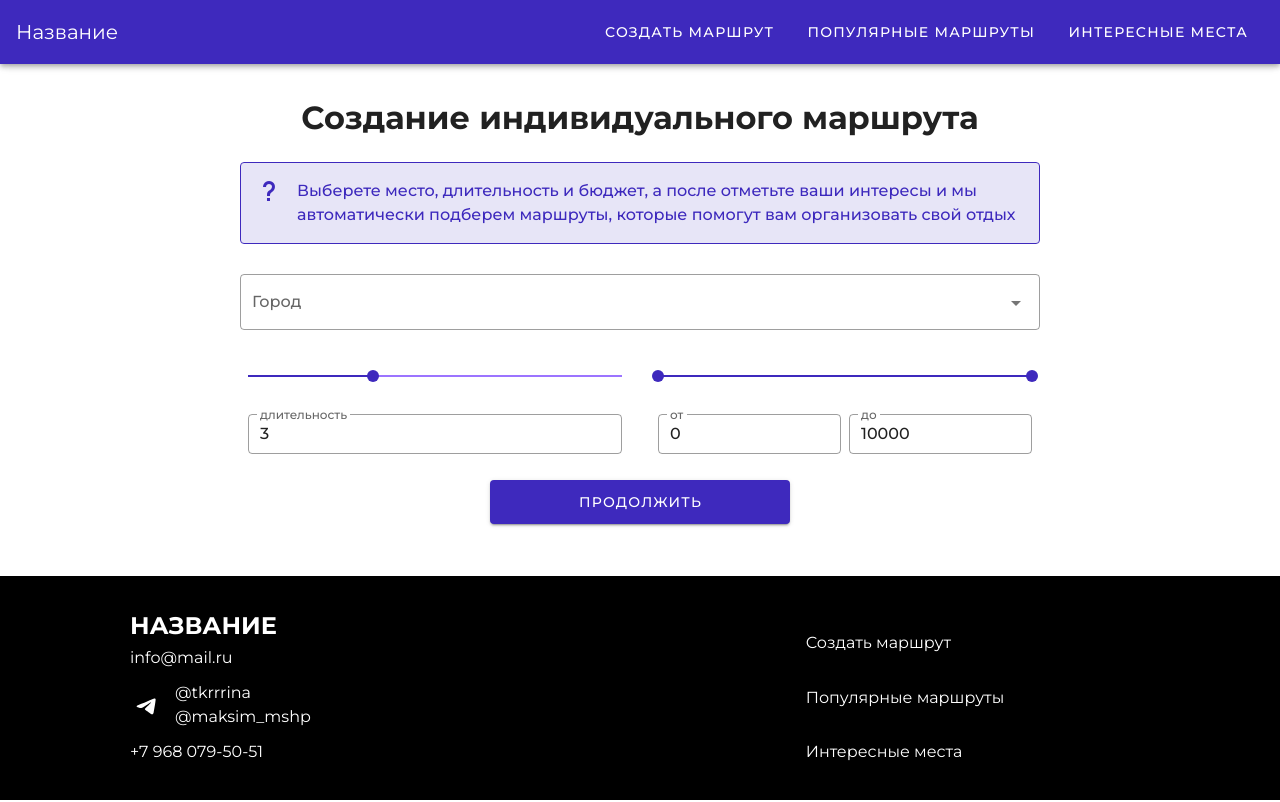
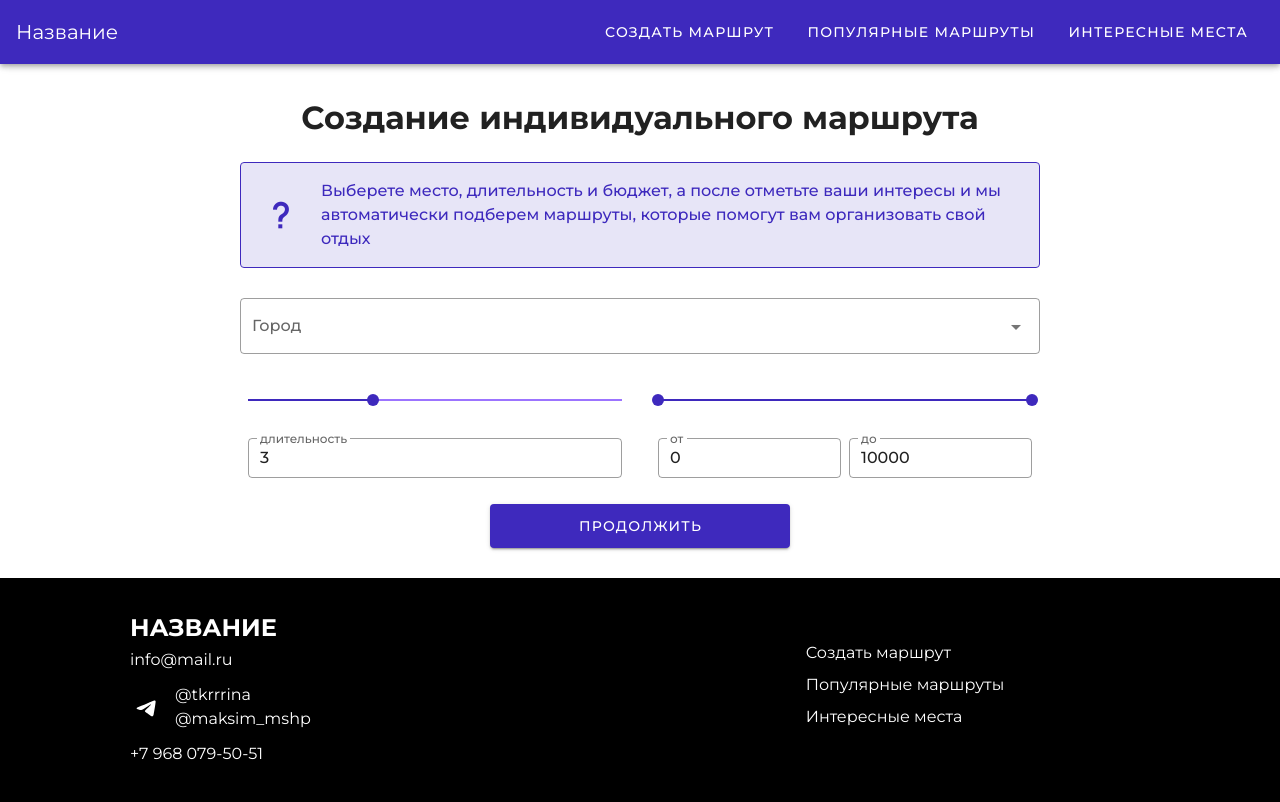
Before and after one commit to maksim-mshp/bv-travel, a Vue app: page /create in a window 1280 px wide. Built offline with nearby package versions, Linux system fonts and the light colour scheme.

Commit message:
увеличен знак вопроса

```diff
--- a/src/components/Footer.vue
+++ b/src/components/Footer.vue
@@ -84,7 +84,7 @@ img {
 
 .links a {
 	width: 100%;
-	line-height: 1;
+	line-height: 2;
 	display: block;
 	// font-size: 1.1em;
 }
@@ -93,7 +93,7 @@ img {
 	width: 400px;
 	display: flex;
 	flex-direction: column;
-	justify-content: space-between;
+	justify-content: flex-start;
 }
 
 a {
--- a/src/components/create/Form.vue
+++ b/src/components/create/Form.vue
@@ -3,7 +3,7 @@
         <div class="form-wrapper">
             <h1>Создание индивидуального маршрута</h1>
             <div class="form">
-            <v-alert class="help" outlined text color="primary" icon="mdi-help">Выберете место, длительность и бюджет, а после отметьте ваши интересы и мы автоматически подберем маршруты, которые помогут вам организовать свой отдых</v-alert>
+            <v-alert class="help" outlined text prominent color="primary" icon="mdi-help">Выберете место, длительность и бюджет, а после отметьте ваши интересы и мы автоматически подберем маршруты, которые помогут вам организовать свой отдых</v-alert>
                 <!-- <h2>Выберите город</h2> -->
                 <!-- <div class="cities-btn">
                     <v-btn
@@ -241,3 +241,9 @@ export default {
     }
 }
 </style>
+
+<style>
+.help.v-alert--prominent .v-alert__icon.v-icon:after {
+    display: none;
+}
+</style>
```
